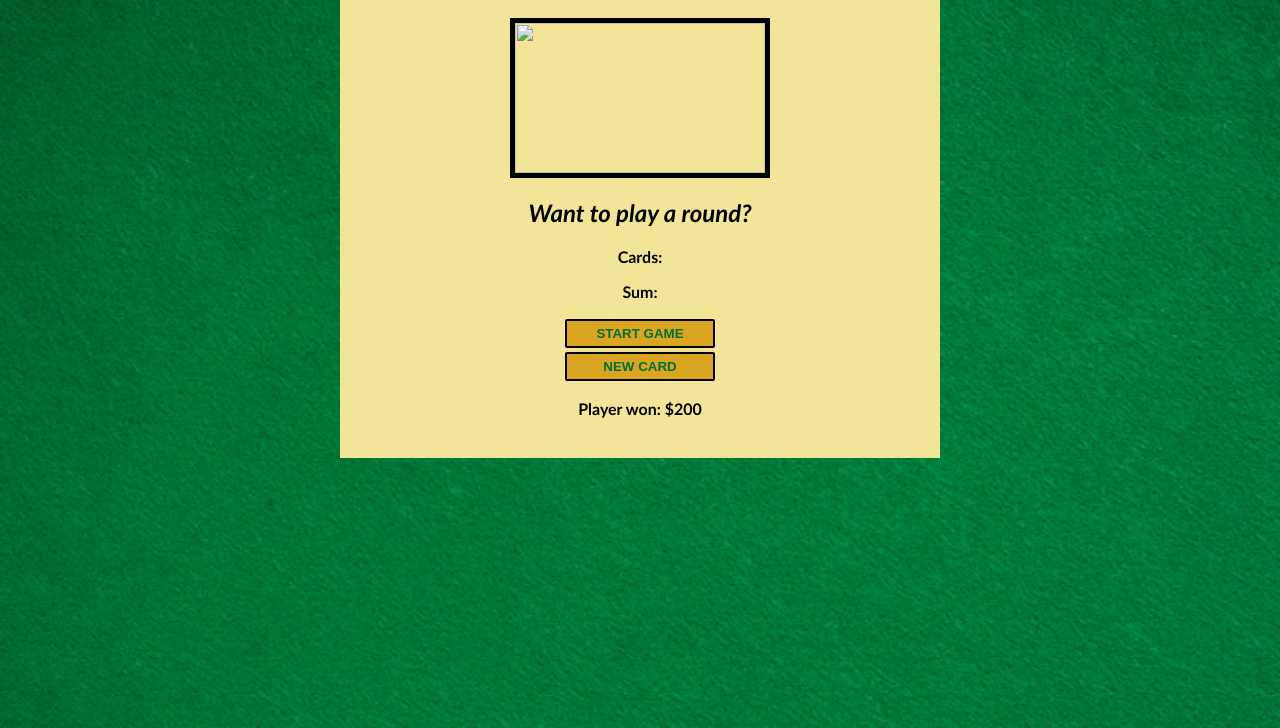
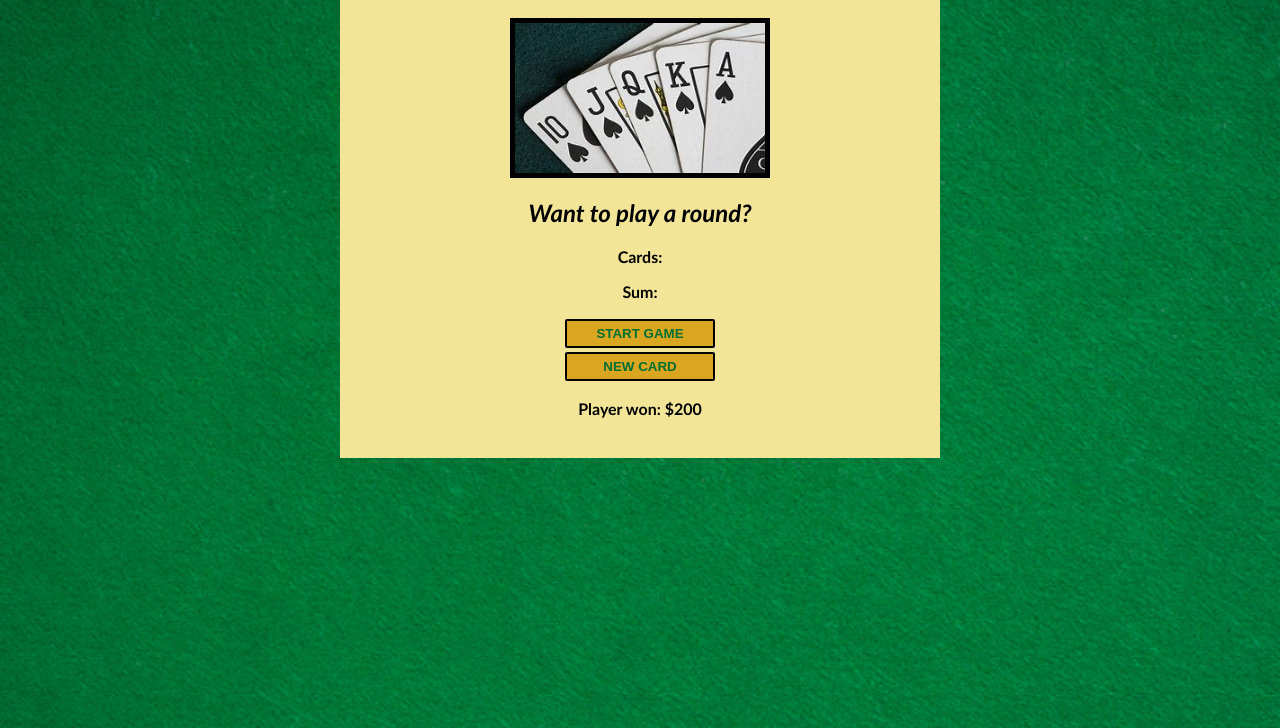
Before and after one commit to aditi-tyagi02/Blackjack-Card-game, a plain HTML site: page index.html in a window 1280 px wide. Shown: the part 72-800 px from the top of the page. Drawn offline with Linux system fonts and the light colour scheme; files whose address does not match are found by name.

Commit message:
Update index.html

```diff
--- a/index.html
+++ b/index.html
@@ -8,7 +8,7 @@
 
         <h1>Blackjack</h1>
         <div>
-            <img src="./images/cards.jpg"/>
+            <img src="./cards.jpg"/>
         </div>
         <h2 id="message-el">Want to play a round?</h2>
         <p id="cards-el">Cards:</p>
```
